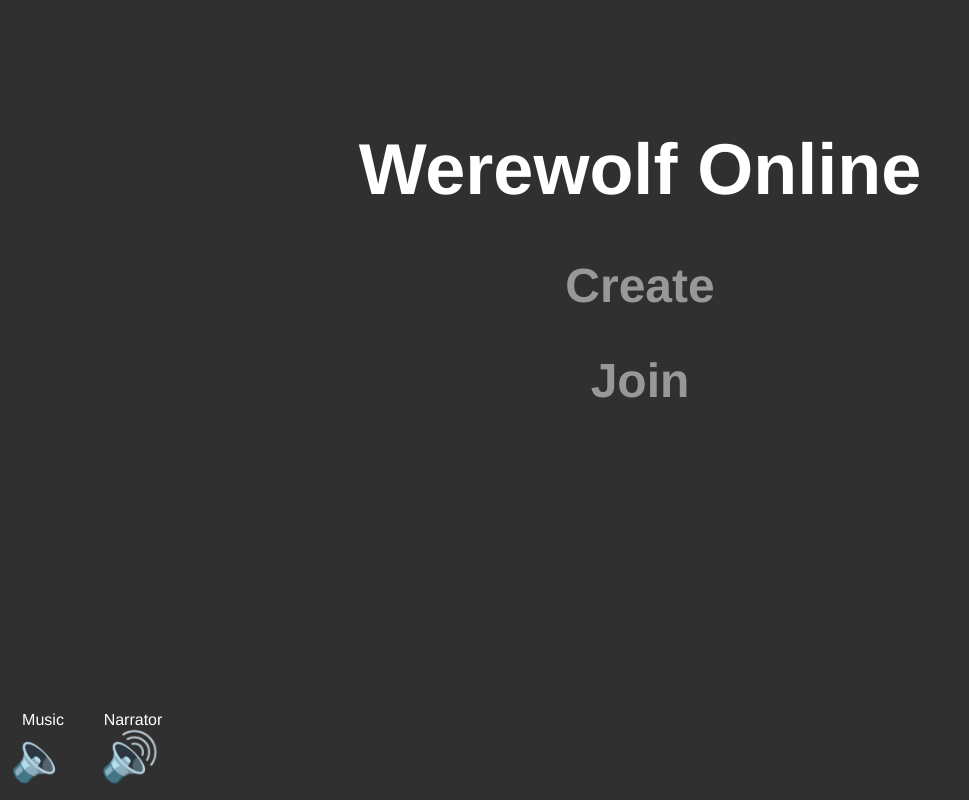
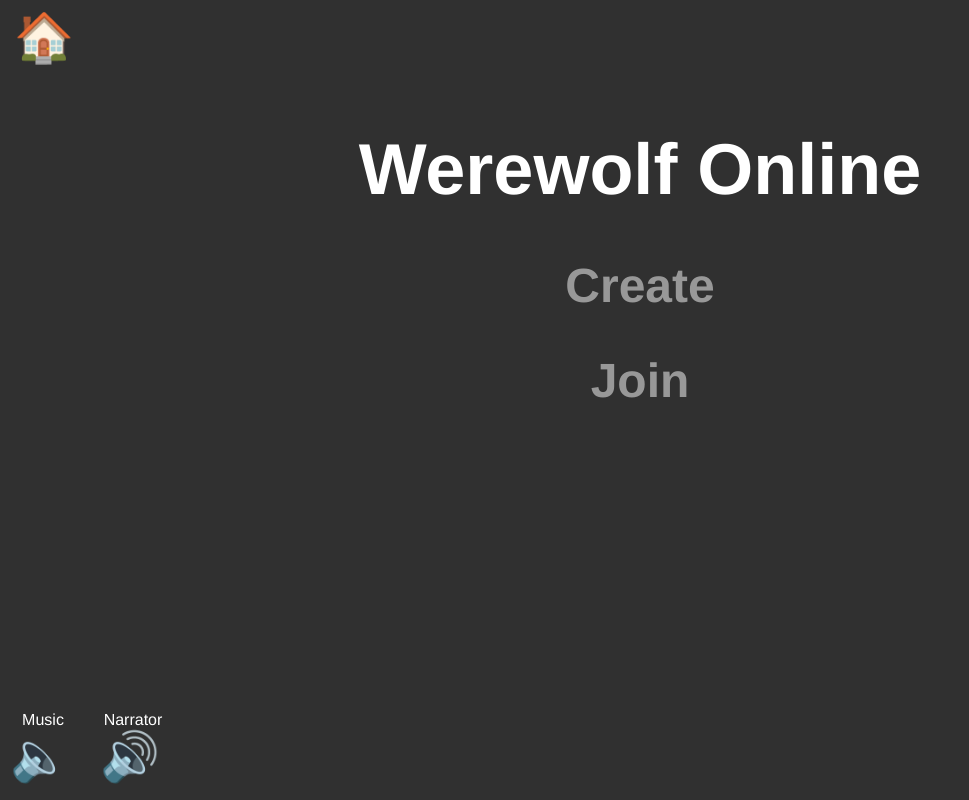
Before and after one commit to Sean-DK/Werewolf-Online, a Vue app: page / in a window 1280 px wide. Shown: the whole page, without its empty margins (0-969 px from the left). Built offline with nearby package versions, Linux system fonts and the light colour scheme.

Commit message:
Added Play Again and Home buttons

```diff
--- a/src/App.vue
+++ b/src/App.vue
@@ -1,6 +1,7 @@
 <template>
   <div id="app">
     <router-view/>
+    <button class="home-btn" v-on:click="returnHome">🏠</button>
     <div class="bg-mute">
       Music<br>
       <button class="bg-mute-btn" v-on:click="toggleMusic">
@@ -51,6 +52,10 @@ export default {
     },
     toggleNarrator: function() {
       this.$store.commit("NarratorMute", !this.narrMuted);
+    },
+    returnHome: function() {
+      this.$router.push("/");
+      location.reload();
     }
   }
 }
@@ -68,6 +73,23 @@ body {
   -moz-osx-font-smoothing: grayscale;
   text-align: center;
   color: #ffffff;
+}
+
+.home-btn {
+  position: absolute;
+  top: 10px;
+  left: 10px;
+  border: none;
+  font-size: 48px;
+  width: 68px;
+  padding: 0px;
+  padding-bottom: 10px;
+  background: inherit;
+  border-radius: 50%;
+}
+
+.home-btn:hover {
+  background: #424242;
 }
 
 .bg-mute {
--- a/src/store/index.js
+++ b/src/store/index.js
@@ -50,6 +50,10 @@ export default new Vuex.Store({
     },
     ActiveRoles(state, value) {
       state.ActiveRoles = value;
+    },
+    Reset(state) {
+      state.Player.Role = "none",
+      state.Player.wokeUp = false
     }
   },
   actions: {
--- a/src/views/Game.vue
+++ b/src/views/Game.vue
@@ -30,7 +30,7 @@
     <br>
     <button v-if="allowSelection" v-on:click="submitAction" :disabled="selectedPlayers.length != maxSelections">Submit</button>
     <button v-if="isHost && currentTurn === 'Awake'" v-on:click="skipToVote">Skip to vote</button>
-    <button v-if="currentTurn === 'Results'" v-on:click="goHome">Main Menu</button>
+    <button v-if="currentTurn === 'Results' && isHost" v-on:click="nextTurn">Play Again</button>
     <br>
     <button v-if="allowSelection && currentTurn === 'Voting'" v-on:click="abstainFromVoting">Abstain</button>
   </div>
@@ -235,7 +235,7 @@ export default {
                 // If role is active, execute turn script
                 console.log("Minion wake up...");
                 if (this.isHost) {
-                  setTimeout(this.nextTurn, 5000);
+                  setTimeout(this.nextTurn, 3000);
                 }
                 this.execMinion();
               }
@@ -255,7 +255,7 @@ export default {
                 // If role is active, execute turn script
                 console.log("Masons wake up...");
                 if (this.isHost) {
-                  setTimeout(this.nextTurn, 5000);
+                  setTimeout(this.nextTurn, 3000);
                 }
                 this.execMason();
               }
@@ -275,7 +275,7 @@ export default {
                 // If role is active, execute turn script
                 console.log("Seer wake up...");
                 if (this.isHost) {
-                  setTimeout(this.nextTurn, 180000);
+                  setTimeout(this.nextTurn, 10000);
                 }
                 this.execSeer();
               }
@@ -355,7 +355,7 @@ export default {
                 // If role is active, execute turn script
                 console.log("Insomniac wake up...");
                 if (this.isHost) {
-                  setTimeout(this.nextTurn, 5000);
+                  setTimeout(this.nextTurn, 3000);
                 }
                 this.execInsomniac();
               }
@@ -386,6 +386,10 @@ export default {
               console.log("Displaying results");
               this.execResults();
               break;
+            case "Role Selection":
+              this.$store.commit("Reset");
+              this.$router.push("/roles");
+            break;
           }
         }
       });
@@ -647,6 +651,9 @@ export default {
       this.maxSelections = 0;
       this.selectMode = "Any";
       this.clearSelection();
+      // Hide voting countdown
+      clearTimeout(this.voteTurnTimeout);
+      this.remainingTime = -1;
       // Reveal roles
       this.axios.get("https://werewolf-functions.azurewebsites.net/api/FullResults?lobbyGuid=" + this.$store.state.Lobby.GUID)
       .then(response => {
@@ -756,7 +763,6 @@ export default {
       });
     },
     skipToVote: function() {
-      clearTimeout(this.voteTurnTimeout);
       this.nextTurn();
     },
     abstainFromVoting: function() {
@@ -773,11 +779,6 @@ export default {
       this.maxSelections = 0;
       this.selectMode = "Any";
       this.clearSelection();
-    },
-    goHome: function() {
-      this.$store.commit("PlayerWoke", false);
-      clearInterval(this.checkTurnInterval);
-      this.$router.push("/");
     },
     showBloodsplat: async function() {
       console.log("You died!");
```
